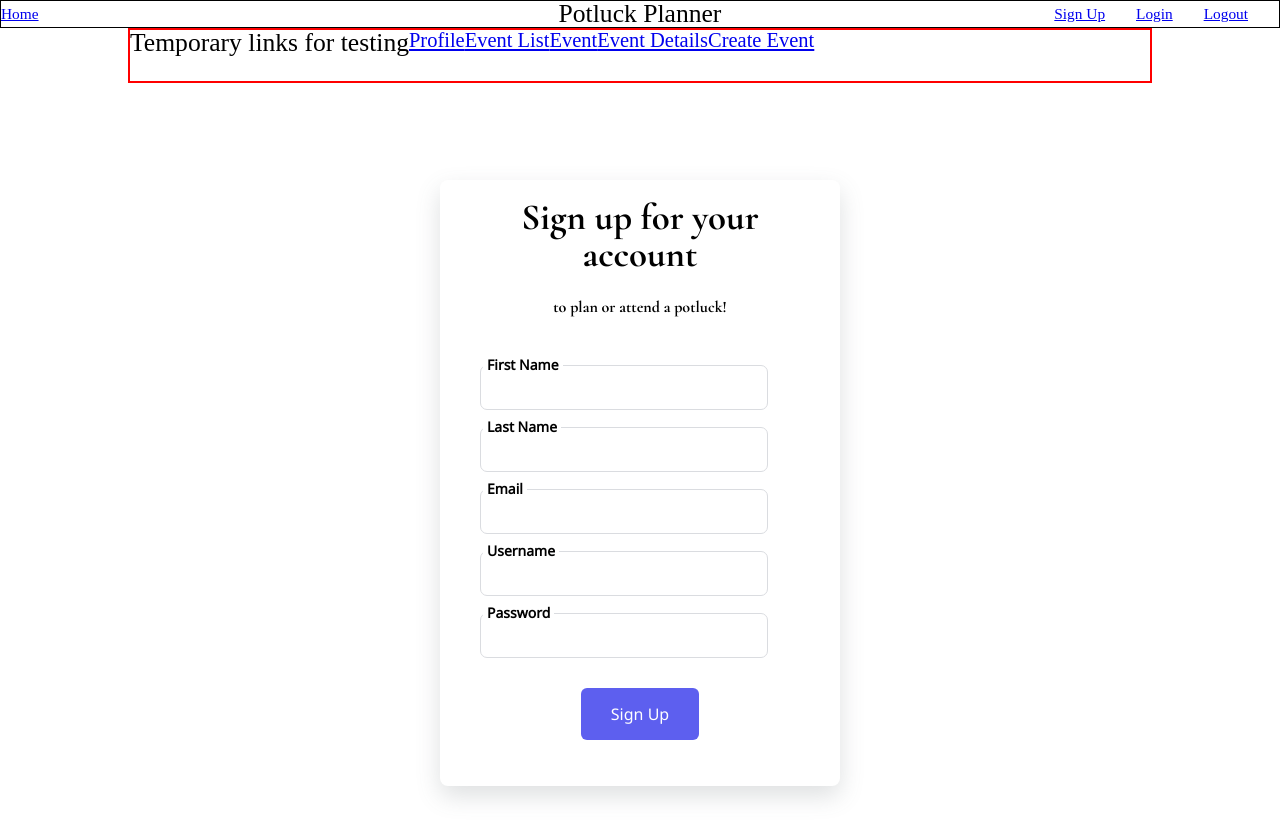
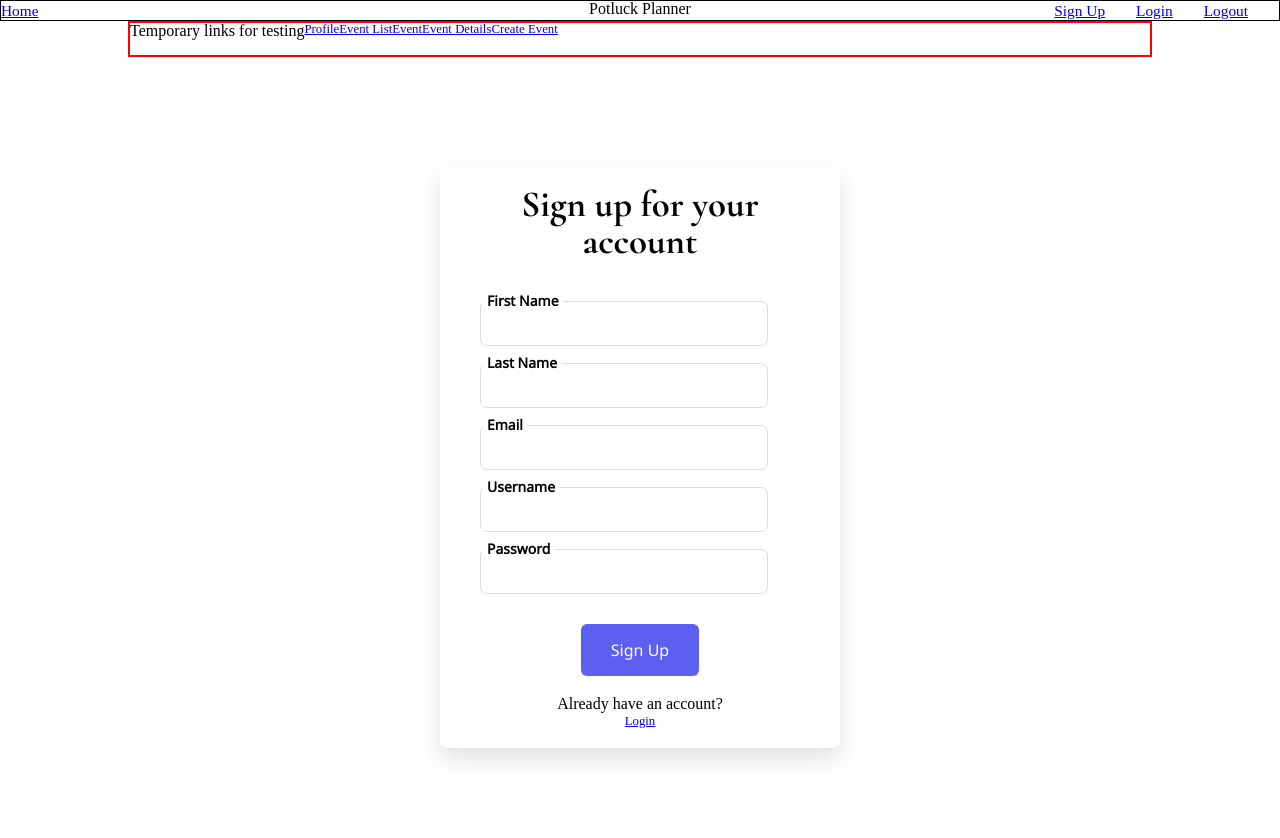
Before and after one commit to tinaxgao/frontend, a React (Create React App) app: page /signup in a window 1280 px wide. Shown: the top 838 px of the page. Built offline with nearby package versions, Linux system fonts and the light colour scheme.

Commit message:
Final update to signup

```diff
--- a/src/components/SignUp.css
+++ b/src/components/SignUp.css
@@ -109,7 +109,8 @@ body {
 }
 
 body {
-  font-size: 1.6em;
+  font-size: 1em;
+  text-align: center;
 }
 
 a {
@@ -160,6 +161,7 @@ h3 {
   font-size: 2.3rem;
   font-weight: 700;
   text-align: center;
+  margin-bottom: 40px;
 }
 .subTitle {
   font-size: 1rem;
@@ -233,6 +235,7 @@ h3 {
   cursor: pointer;
   font-size: 16px;
   margin-top: 30px;
+  margin-bottom: 20px;
 }
 
 .submitBtn:hover {
@@ -261,3 +264,7 @@ h3 {
   font-size: 14px;
   font-weight: 600;
 }
+.existingAccount {
+  font-size: 1rem;
+  text-align: center;
+}
--- a/src/components/SignUp.js
+++ b/src/components/SignUp.js
@@ -1,7 +1,7 @@
 import React, { useState } from 'react';
 import axios from 'axios';
 import './SignUp.css';
-import { useNavigate } from 'react-router-dom';
+import { Link, useNavigate } from 'react-router-dom';
 
 const submitCredentials = {
     firstName: "",
@@ -27,21 +27,13 @@ function SignUp () {
 
     const handleSubmit = (e) => {
         e.preventDefault();
-        console.log("Submit Click: ", credentials);  // REMOVE WHEN AXIOS UPDATED
-        navigate('/login'); // REMOVE WHEN AXIOS UPDATED
-        /*
         axios.post('https://lambdapotluck.herokuapp.com/api/auth/register', credentials)
             .then( response => {
-                console.log('Sign-up: ', response);
-                localStorage.setItem('token', response.data.token);
                 navigate('/login');
-                setSubmitFailed(false);
             })
             .catch( error => {
                 console.log('Sign-up: ', error);
-                setSubmitFailed(true);
             })
-        */
     }
 
 
@@ -49,9 +41,6 @@ function SignUp () {
         <section className="registration-form">
             <form className="signUpForm" onSubmit={handleSubmit}>
                 <h2 className="title">Sign up for your account</h2>
-                <br/>
-                <h3 className="subTitle">to plan or attend a potluck!</h3>
-                <div className="name">
                     <div className="inputContainer">
                         <label for="firstName" className="label">First Name</label>
                         <input
@@ -76,14 +65,10 @@ function SignUp () {
                             value={credentials.lastName}
                             onChange={handleChange}
                             placeholder="a"
-
                         />
                     </div>
-                </div>
                     <div className="inputContainer">
-                    <div>
                         <label for="email" className="label">Email</label>
-                    </div>
                         <input
                             type="email"
                             className="input"
@@ -93,12 +78,9 @@ function SignUp () {
                             onChange={handleChange}
                             placeholder="a"
                         />
-                    <br/><br/>
                     </div>
                     <div className="inputContainer">
-                        <div>
                     <label for="username" className="label">Username</label>
-                    </div>
                         <input
                             type="text"
                             className="input"
@@ -108,12 +90,9 @@ function SignUp () {
                             onChange={handleChange}
                             placeholder="a"
                         />
-                    <br/><br/>
                     </div>
                     <div className="inputContainer">
-                        <div>
                     <label for="password" className="label">Password</label>
-                    </div>
                         <input
                             type="password"
                             className="input"
@@ -123,11 +102,10 @@ function SignUp () {
                             onChange={handleChange}
                             placeholder="a"
                         />
-                    <br/><br/>
                     </div>
                 <button type="submit" class="submitBtn" value="Sign up">Sign Up</button>
-                    <br/>
-                    {/* <p>Already have an account? Log in.</p> */}
+                <p>Already have an account?</p>
+                <Link to='/login'>Login</Link>
             </form>
         </section>
     )
```
Lines whose indentation alone changed are shown as unchanged.
